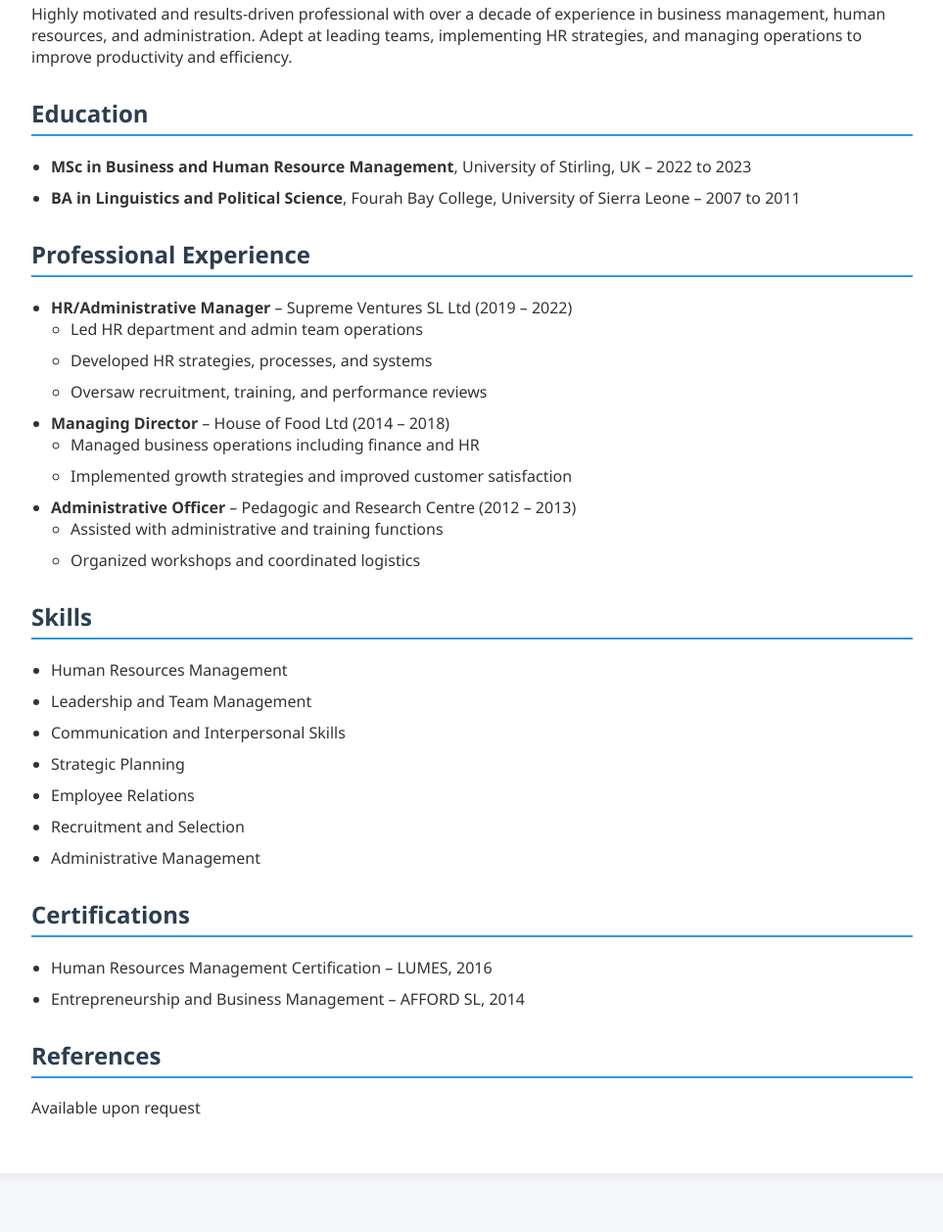
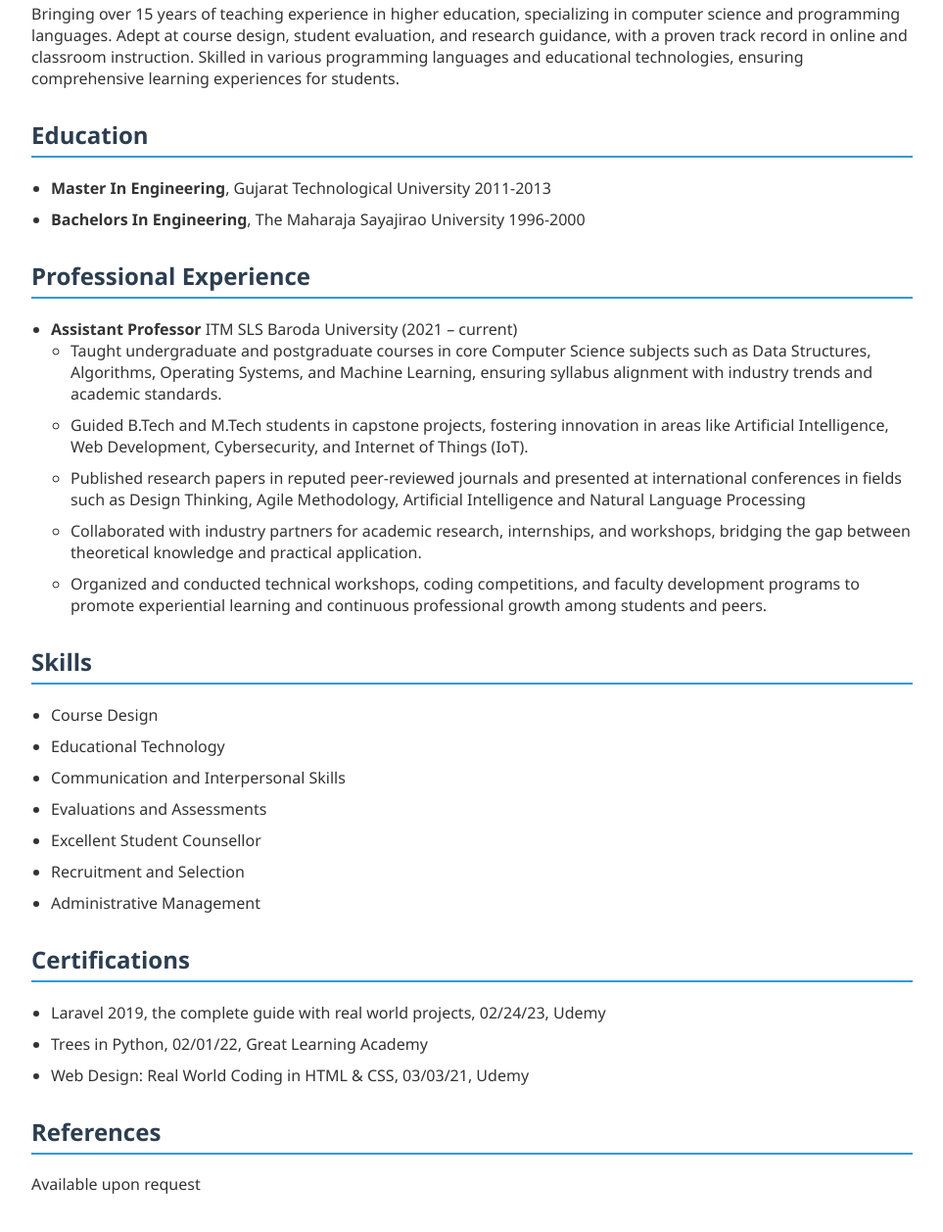
Before and after one commit to madonnalamin2927/madonnalamin2927.github.io, a plain HTML site: page index.html in a window 1280 px wide. Shown: the part 338-1596 px from the top of the page at 98% size, without its empty margins (158-1121 px from the left). Drawn offline with Linux system fonts and the light colour scheme.

Commit message:
Update index.html

```diff
--- a/index.html
+++ b/index.html
@@ -11,8 +11,8 @@
     <header>
       <h1>Madonna Lamin</h1>
       <p class="contact">
-        Address: 13 Horse Shoe Crescent, Regent, Freetown, Sierra Leone<br/>
-        Phone: +232-77-304-728<br/>
+        Address: 101 Saptrishi Apartment, 7 Pratapgunj<br/>
+        Phone: +91 9233322256<br/>
         Email: <a href="mailto:madonnalamin@gmail.com">madonnalamin@gmail.com</a><br/>
         LinkedIn: <a href="https://www.linkedin.com/in/madonna-lamin">linkedin.com/in/madonna-lamin</a>
       </p>
@@ -21,7 +21,7 @@
     <section>
       <h2>Professional Summary</h2>
       <p>
-        Highly motivated and results-driven professional with over a decade of experience in business management, human resources, and administration. Adept at leading teams, implementing HR strategies, and managing operations to improve productivity and efficiency.
+        Bringing over 15 years of teaching experience in higher education, specializing in computer science and programming languages. Adept at course design, student evaluation, and research guidance, with a proven track record in online and classroom instruction. Skilled in various programming languages and educational technologies, ensuring comprehensive learning experiences for students.
       </p>
     </section>
 
@@ -29,10 +29,10 @@
       <h2>Education</h2>
       <ul>
         <li>
-          <strong>MSc in Business and Human Resource Management</strong>, University of Stirling, UK – 2022 to 2023
+          <strong>Master In Engineering</strong>, Gujarat Technological University 2011-2013
         </li>
         <li>
-          <strong>BA in Linguistics and Political Science</strong>, Fourah Bay College, University of Sierra Leone – 2007 to 2011
+          <strong>Bachelors In Engineering</strong>, The Maharaja Sayajirao University 1996-2000
         </li>
       </ul>
     </section>
@@ -41,38 +41,30 @@
       <h2>Professional Experience</h2>
       <ul>
         <li>
-          <strong>HR/Administrative Manager</strong> – Supreme Ventures SL Ltd (2019 – 2022)
+          <strong>Assistant Professor</strong> ITM SLS Baroda University (2021 – current)
           <ul>
-            <li>Led HR department and admin team operations</li>
-            <li>Developed HR strategies, processes, and systems</li>
-            <li>Oversaw recruitment, training, and performance reviews</li>
+            <li>Taught undergraduate and postgraduate courses in core Computer Science subjects such as Data Structures, Algorithms, Operating Systems, and Machine Learning, ensuring syllabus alignment with industry trends and academic standards.
+            </li>
+            <li>Guided B.Tech and M.Tech students in capstone projects, fostering innovation in areas like Artificial Intelligence, Web Development, Cybersecurity, and Internet of Things (IoT).
+            </li>
+            <li>Published research papers in reputed peer-reviewed journals and presented at international conferences in fields such as Design Thinking, Agile Methodology, Artificial Intelligence and Natural Language Processing</li>
+            <li>Collaborated with industry partners for academic research, internships, and workshops, bridging the gap between theoretical knowledge and practical application.</li>
+            <li>Organized and conducted technical workshops, coding competitions, and faculty development programs to promote experiential learning and continuous professional growth among students and peers.</li>
+
           </ul>
         </li>
-        <li>
-          <strong>Managing Director</strong> – House of Food Ltd (2014 – 2018)
-          <ul>
-            <li>Managed business operations including finance and HR</li>
-            <li>Implemented growth strategies and improved customer satisfaction</li>
-          </ul>
-        </li>
-        <li>
-          <strong>Administrative Officer</strong> – Pedagogic and Research Centre (2012 – 2013)
-          <ul>
-            <li>Assisted with administrative and training functions</li>
-            <li>Organized workshops and coordinated logistics</li>
-          </ul>
-        </li>
+
       </ul>
     </section>
 
     <section>
       <h2>Skills</h2>
       <ul>
-        <li>Human Resources Management</li>
-        <li>Leadership and Team Management</li>
+        <li>Course Design</li>
+        <li>Educational Technology</li>
         <li>Communication and Interpersonal Skills</li>
-        <li>Strategic Planning</li>
-        <li>Employee Relations</li>
+        <li>Evaluations and Assessments</li>
+        <li>Excellent Student Counsellor</li>
         <li>Recruitment and Selection</li>
         <li>Administrative Management</li>
       </ul>
@@ -81,8 +73,10 @@
     <section>
       <h2>Certifications</h2>
       <ul>
-        <li>Human Resources Management Certification – LUMES, 2016</li>
-        <li>Entrepreneurship and Business Management – AFFORD SL, 2014</li>
+        <li>Laravel 2019, the complete guide with real world projects, 02/24/23, Udemy</li>
+        <li>Trees in Python, 02/01/22, Great Learning Academy</li>
+        <li>Web Design: Real World Coding in HTML & CSS, 03/03/21, Udemy</li>
+
       </ul>
     </section>
 
```
